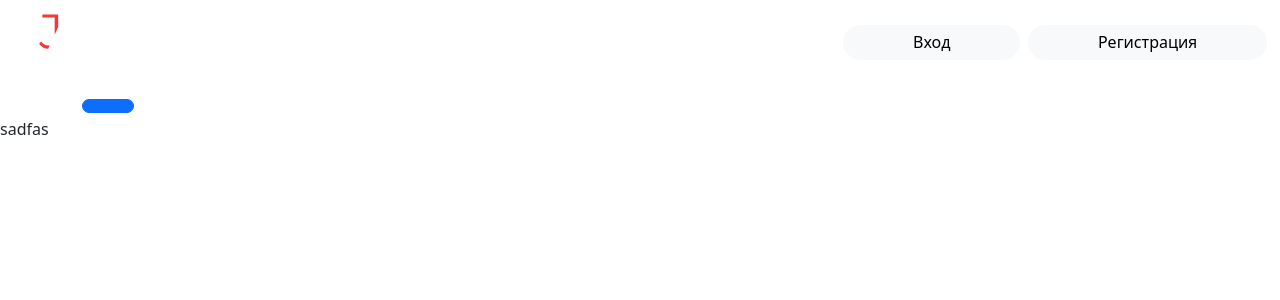
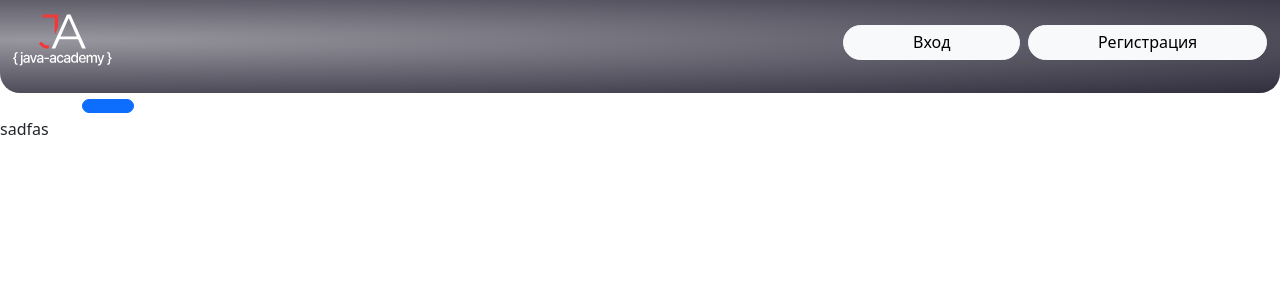
Before and after one commit to snowdy78/java-site, a PHP site: page / in a window 1280 px wide. Shown: the top 300 px of the page. Run offline with PHP 8.4, Linux system fonts and the light colour scheme; some libraries are stand-ins or nearby versions.

Commit message:
gradient

```diff
--- a/css/style.css
+++ b/css/style.css
@@ -8,7 +8,10 @@ body {
     padding: 13px;
     width: 100%;
     height: fit-content;
-    background: #302D3D radial-gradient();
+    background: #302D3D radial-gradient(
+        farthest-corner at 40px 40px,
+        rgba(255, 255, 255, 0.5),
+        transparent);
     border-radius: 0 0 20px 20px;
     padding-bottom: 20px;
     display: grid;
```
